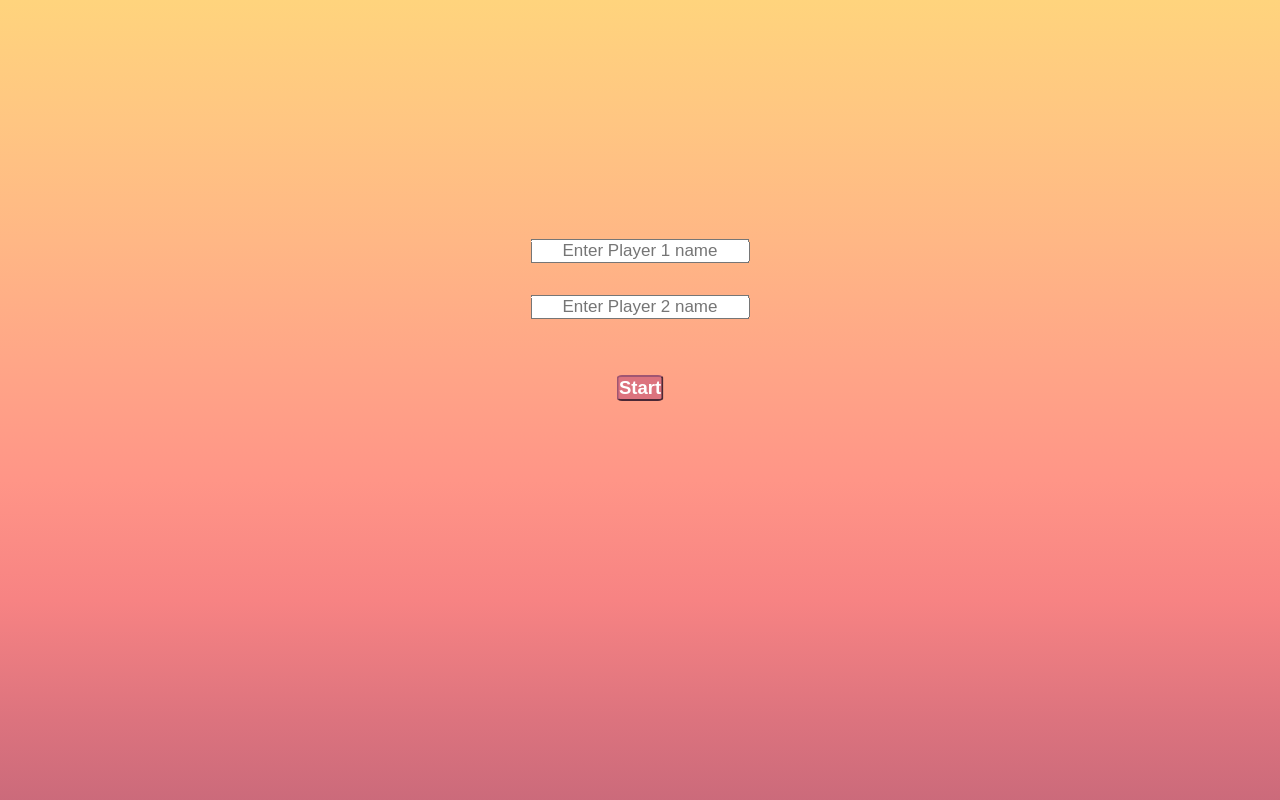
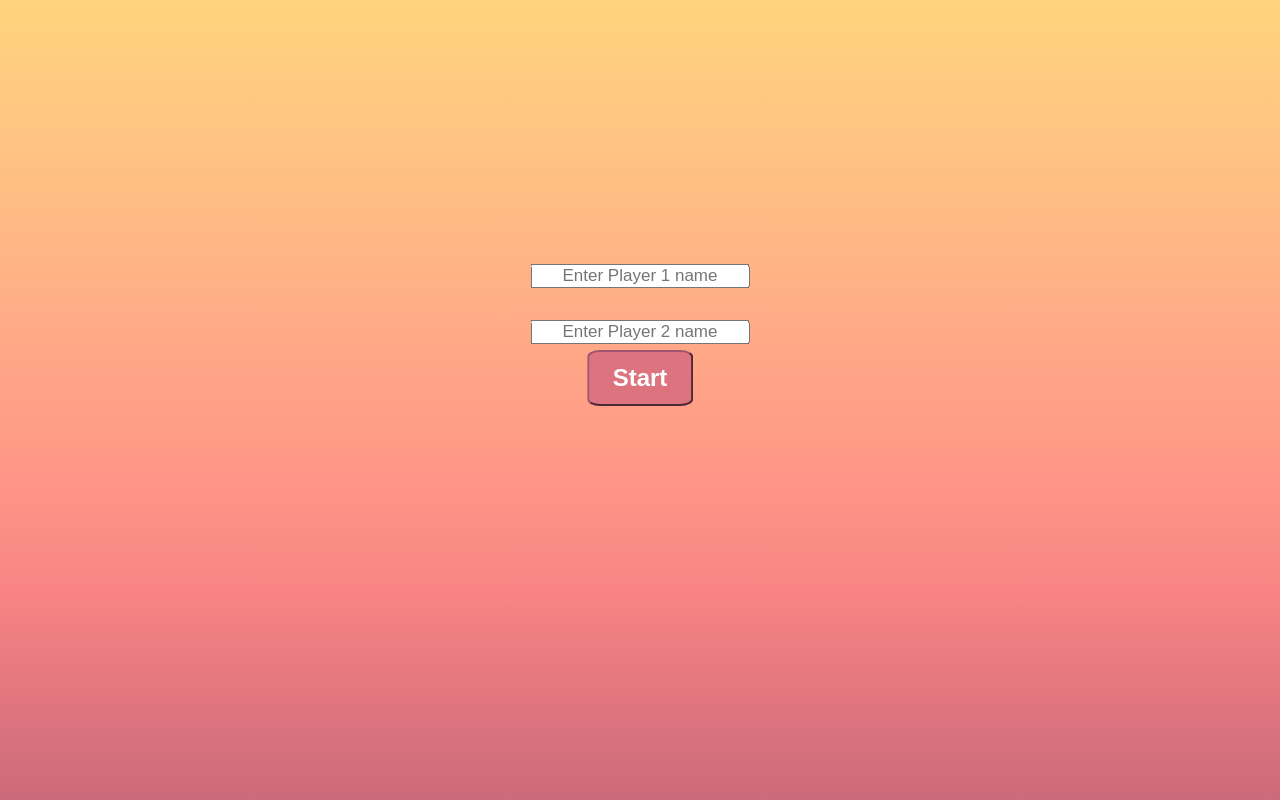
Before and after one commit to kylead10/tic-tac-toe, a React (Vite) app: page / in a window 1280 px wide. Shown: the top 800 px of the page. Built offline with nearby package versions, Linux system fonts and the light colour scheme.

Commit message:
login page design

```diff
--- a/src/index.css
+++ b/src/index.css
@@ -110,13 +110,18 @@ body {
 
 .playButton,
 .reset {
-  font-size: 18.5px;
+  font-size: 24px;
   font-weight: bold;
   background-color: #dc737e;
   color: white;
   border-radius: 12%;
   border-color: #9f5572;
-  margin: 1.5rem 0 0;
+  margin-top: 1.5rem;
+  padding: 12px 24px;
+  position: absolute;
+  top: 80%;
+  left: 50%;
+  transform: translate(-50%, -50%);
 }
 
 .score {
```
